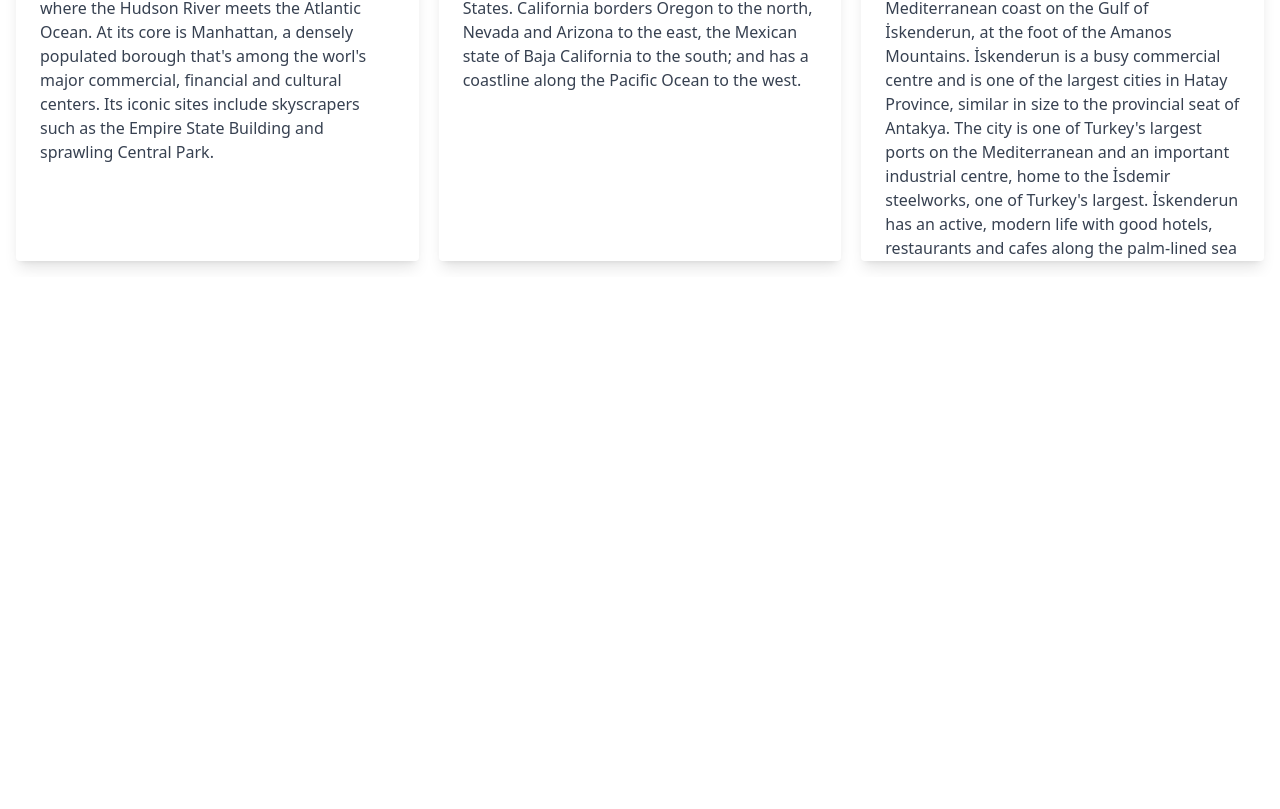
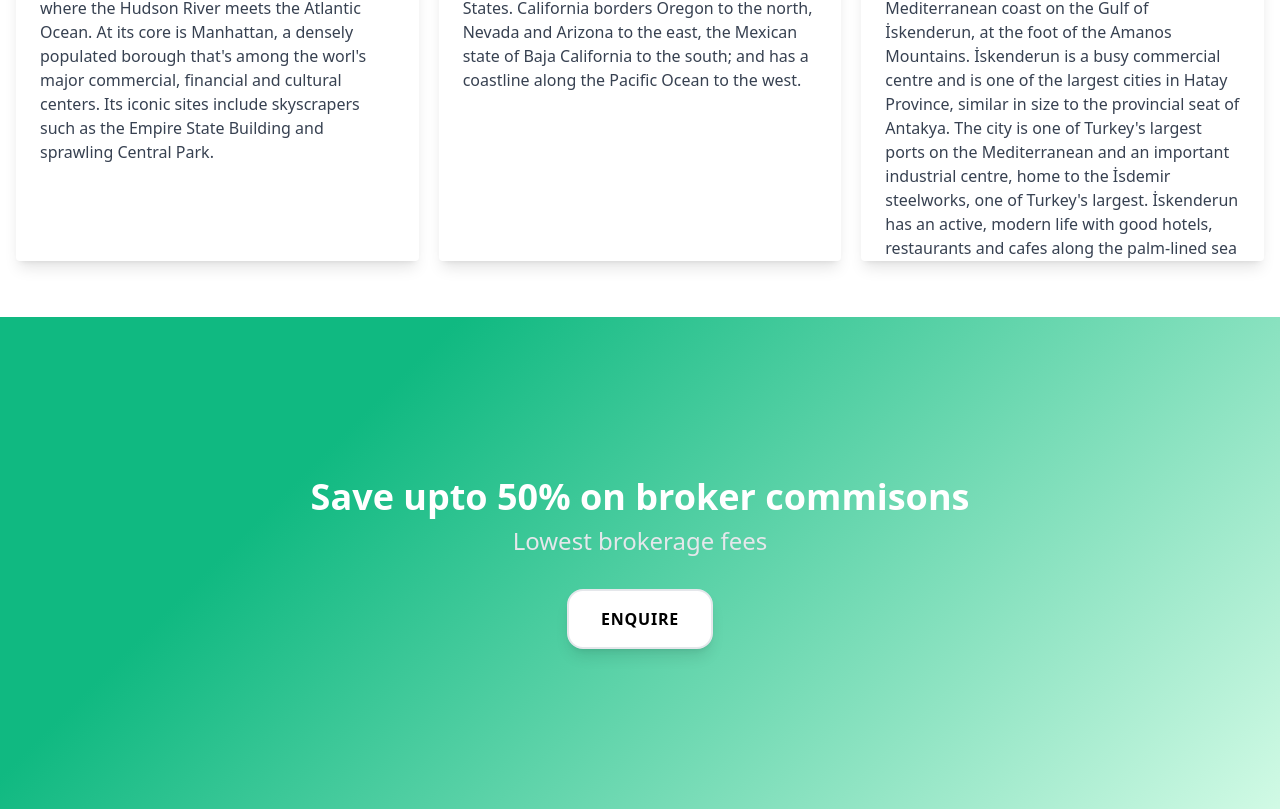
Before and after one commit to lutfullahcelenk/lutfullah-real-estate, a React (Create React App) app: page / in a window 1280 px wide. Shown: the part 2763-3572 px from the top of the page. Before the commit the page ends 3040 px from the top, so only its background shows below. Built offline with nearby package versions, Linux system fonts and the light colour scheme.

Commit message:
site banner is updated and made re-usable

```diff
--- a/src/components/SiteBanner/index.jsx
+++ b/src/components/SiteBanner/index.jsx
@@ -1,17 +1,37 @@
 import React from "react";
 
-const SiteBanner = () => {
+const SiteBanner = ({ bannerLocation }) => {
   return (
-    <div className="site-banner h-screen mt-10 py-20">
-      <div className="container mx-auto px-6 mt-40">
-        <h2 className="text-4xl font-bold text-white mb-2">
-          Experience Luxury Like Never Before with Lutfullah
+    <div
+      className={`py-20 mt-10 ${
+        bannerLocation === "upper" ? "upper-banner h-screen" : "lower-banner"
+      }`}
+    >
+      <div
+        className={`container px-6 mx-auto ${
+          bannerLocation === "upper"
+            ? "mt-40"
+            : "my-20 flex flex-col justify-center items-center"
+        }`}
+      >
+        <h2 className="mb-2 text-4xl font-bold text-white">
+          {bannerLocation === "upper"
+            ? "Experience Luxury Like Never Before with Lutfullah"
+            : "Save upto 50% on broker commisons"}
         </h2>
-        <h3 className="text-2xl mb-8 text-gray-200">
-          50+ Exotic locations across the globe.
+        <h3 className="mb-8 text-2xl text-gray-200">
+          {bannerLocation === "upper"
+            ? "50+ Exotic locations across the globe."
+            : "Lowest brokerage fees"}
         </h3>
-        <button className="text-white uppercase border-2 px-8 py-4 font-bold tracking-wider shadow-lg">
-          Explore Locations
+        <button
+          className={`px-8 py-4 font-bold tracking-wider uppercase border-2 shadow-lg ${
+            bannerLocation === "upper"
+              ? "text-white"
+              : "text-black bg-white rounded-2xl"
+          }`}
+        >
+          {bannerLocation === "upper" ? "Explore Locations" : "Enquire"}
         </button>
       </div>
     </div>
--- a/src/index.css
+++ b/src/index.css
@@ -3,10 +3,14 @@
 @tailwind utilities;
 
 @layer components {
-    .site-banner {
+    .upper-banner {
         background-image: linear-gradient(rgba(0,0,0,0.2), rgba(0,0,0,0.2)), url("assets/luxury.jpg");
         background-repeat: no-repeat;
         background-size: cover;
         background-position: center;
     }
+
+    .lower-banner {
+        background: linear-gradient(315deg, #d1fae5 0%, #10b981 74%)
+    }
 }
--- a/src/pages/Home/index.jsx
+++ b/src/pages/Home/index.jsx
@@ -22,7 +22,7 @@
         ))}
       </div>
 
-      <SiteBanner />
+      <SiteBanner bannerLocation="upper" />
 
       <div className="flex justify-center p-10 mt-5">
         <h2 className="mb-2 text-3xl text-gray-500">Locations</h2>
@@ -33,6 +33,8 @@
           <Card key={location?.id} data={location} />
         ))}
       </div>
+
+      <SiteBanner bannerLocation="lower" />
     </>
   );
 };
```
